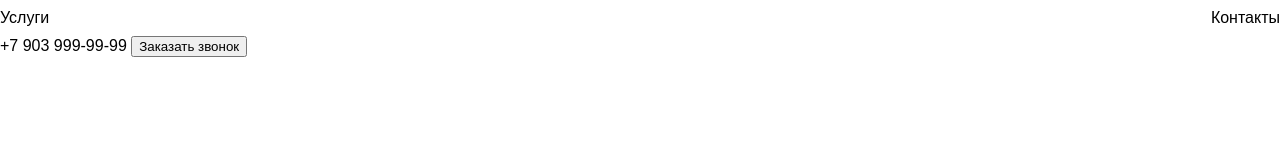
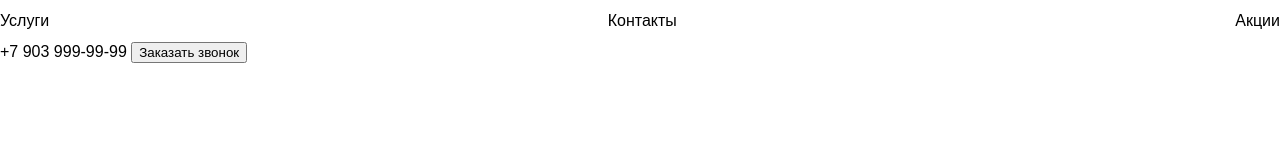
Before and after one commit to avchinnikova-anna/modules5, a plain HTML site: page index.html in a window 1280 px wide. Drawn offline with Linux system fonts and the light colour scheme.

Commit message:
actions to index added, color h1 and height changed

```diff
--- a/css/main.css
+++ b/css/main.css
@@ -10,13 +10,13 @@ html, body {
 
 h1 {
     font-size: 36px;
-    color: #232323;
+    color: Pink;
     margin: 0;
     text-align: center;
 }
 
 nav {
-    height: 36px;
+    height: 42px;
     display: flex;
     justify-content: space-between;
     align-items: center;
--- a/index.html
+++ b/index.html
@@ -14,6 +14,7 @@
         <nav>
             <a href="#services">Услуги</a>
             <a href="#contacts">Контакты</a>
+            <a href="#actions">Акции</a>
         </nav>
         <div>
             <a href="tel:+79039999999">+7 903 999-99-99</a>
```
